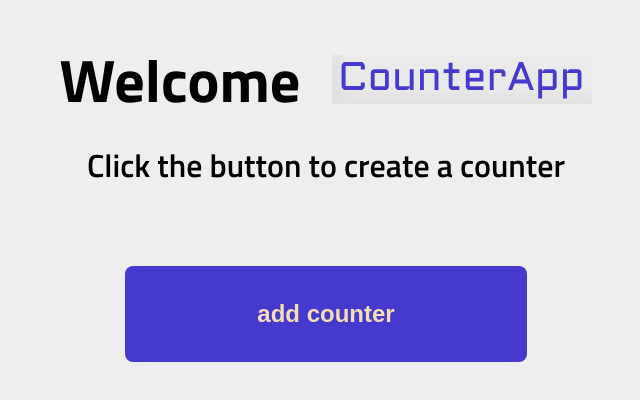
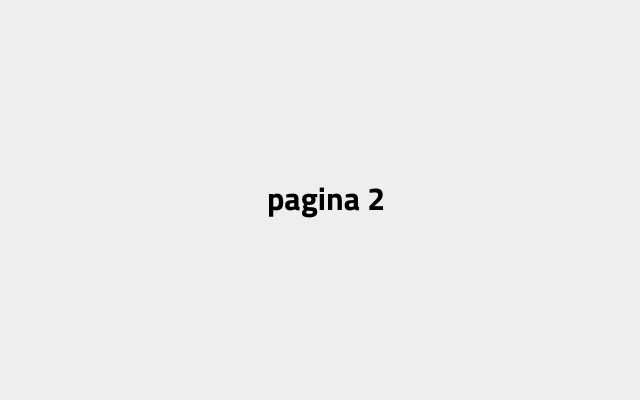
Before and after one commit to nataliaaraujo0/counter, a React (Create React App) app: page /counter in a window 1280 px wide. Shown: the part 202-602 px from the top of the page, without its empty margins (314-954 px from the left). Built offline with nearby package versions, Linux system fonts and the light colour scheme; a web font is replaced by a local one.

Commit message:
chore: creating routes

```diff
--- a/package.json
+++ b/package.json
@@ -8,6 +8,7 @@
     "@testing-library/user-event": "^13.2.1",
     "react": "^17.0.2",
     "react-dom": "^17.0.2",
+    "react-router-dom": "^6.2.1",
     "react-scripts": "5.0.0",
     "sass": "^1.49.0",
     "web-vitals": "^2.1.0"
--- a/src/App.js
+++ b/src/App.js
@@ -1,11 +1,19 @@
 import "./styles/global.scss";
 import styles from "./home.module.scss";
-import { Header } from "./components/Header";
+import { BrowserRouter as Router, Route, Routes } from "react-router-dom";
+import Counter from "./pages/Counter";
+import Home from "./pages/Home";
+
 function App() {
   return (
-    <main className={styles.container}>
-      <Header />
-    </main>
+    <Router>
+      <main className={styles.container}>
+        <Routes>
+          <Route path="/" exact element={<Home />} />
+          <Route path="/counter" element={<Counter/>} />
+        </Routes>
+      </main>
+    </Router>
   );
 }
 
--- /dev/null
+++ b/src/pages/Counter.jsx
@@ -0,0 +1,5 @@
+const Counter = () => {
+  return <h1>pagina 2</h1>;
+};
+
+export default Counter;
--- /dev/null
+++ b/src/pages/Home.jsx
@@ -0,0 +1,6 @@
+import { Header } from "../components/Header";
+const Home = () => {
+  return <Header />;
+};
+
+export default Home;
```
Also changed, not shown: 1 other file (tests, documents, lock files or other folders).
